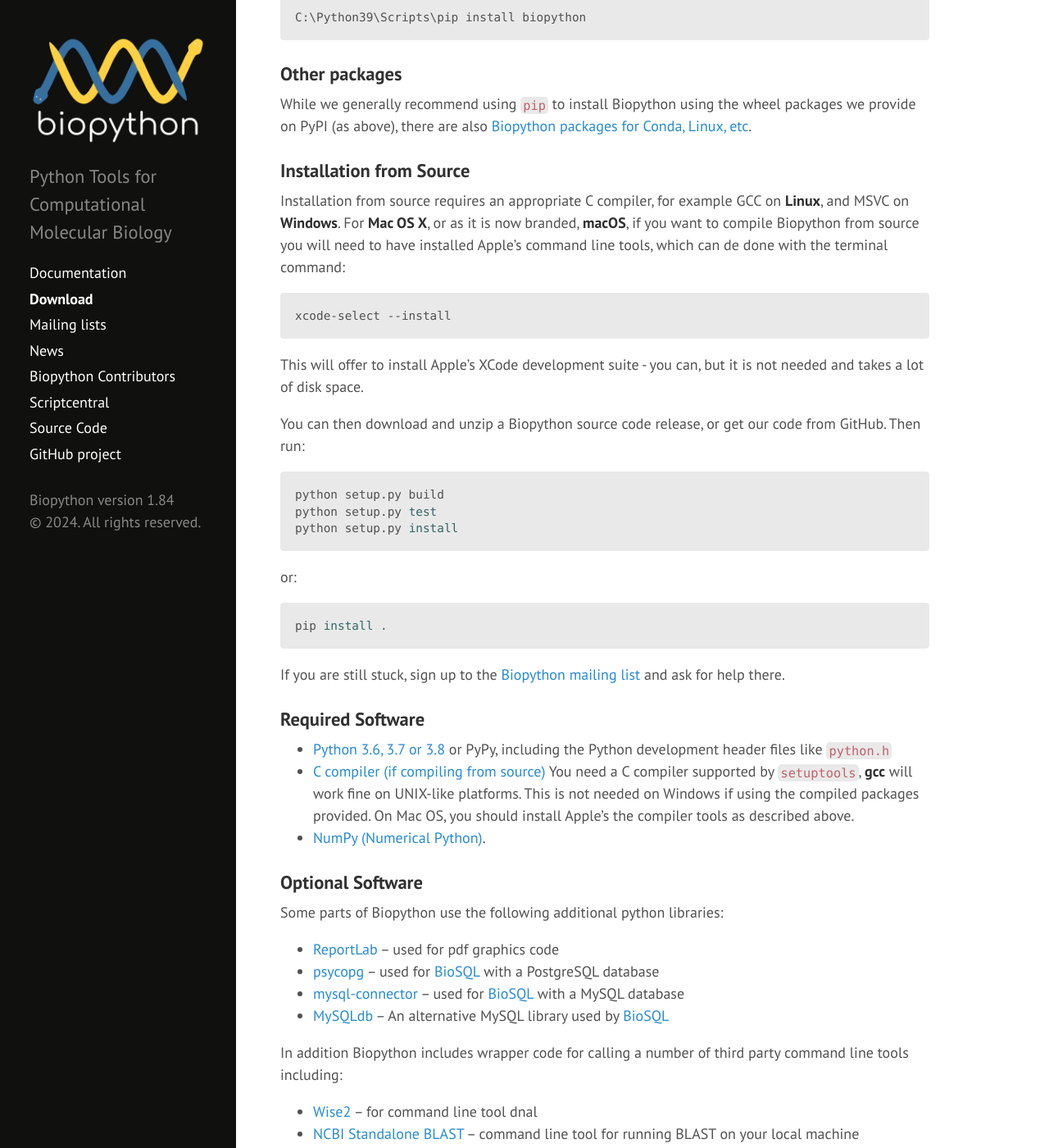
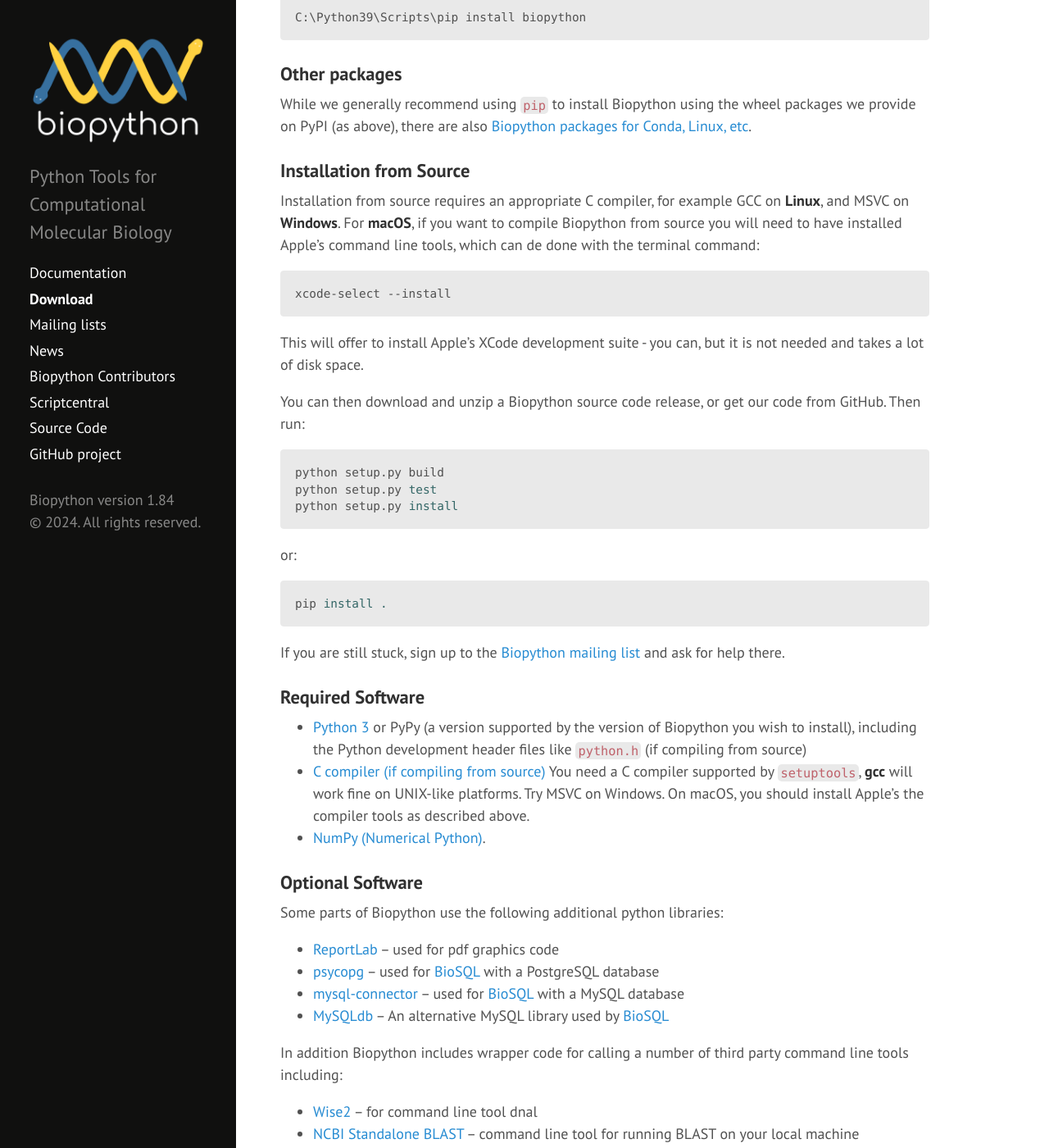
Before and after one commit to biopython/biopython.github.io, a Jekyll site: the page built from wiki/Download.md, in a window 1280 px wide and 1400 px high, scrolled down 1293 px. Shown: the whole window at 82% size. Built offline with Jekyll 4.4.1, drawn with Linux system fonts in a browser that asks for light colours.

Commit message:
Misc updates on the install side
Should we cull this content in favour of the main repository information?

```diff
--- a/wiki/Download.md
+++ b/wiki/Download.md
@@ -80,8 +80,7 @@ the wheel packages we provide on PyPI (as above), there are also
 ### Installation from Source
 
 Installation from source requires an appropriate C compiler, for example
-GCC on **Linux**, and MSVC on **Windows**.
-For **Mac OS X**, or as it is now branded, **macOS**, if you want to
+GCC on **Linux**, and MSVC on **Windows**. For **macOS**, if you want to
 compile Biopython from source you will need to have installed Apple's
 command line tools, which can de done with the terminal command:
 
@@ -112,13 +111,13 @@ list](Mailing_lists "wikilink") and ask for help there.
 
 ### Required Software
 
--   [Python 3.6, 3.7 or 3.8](http://www.python.org) or PyPy,
-    including the Python development header files like ``python.h``
+-   [Python 3](http://www.python.org) or PyPy (a version supported by
+    the version of Biopython you wish to install), including the Python
+    development header files like ``python.h`` (if compiling from source)
 -   [C compiler (if compiling from
     source)](https://docs.python.org/3/using/index.html) You
     need a C compiler supported by ``setuptools``, **gcc** will work fine on
-    UNIX-like platforms. This is not needed on Windows if using the
-    compiled packages provided. On Mac OS, you should install
+    UNIX-like platforms. Try MSVC on Windows. On macOS, you should install
     Apple's the compiler tools as described above.
 -   [NumPy (Numerical Python)](https://numpy.org/).
 
```
